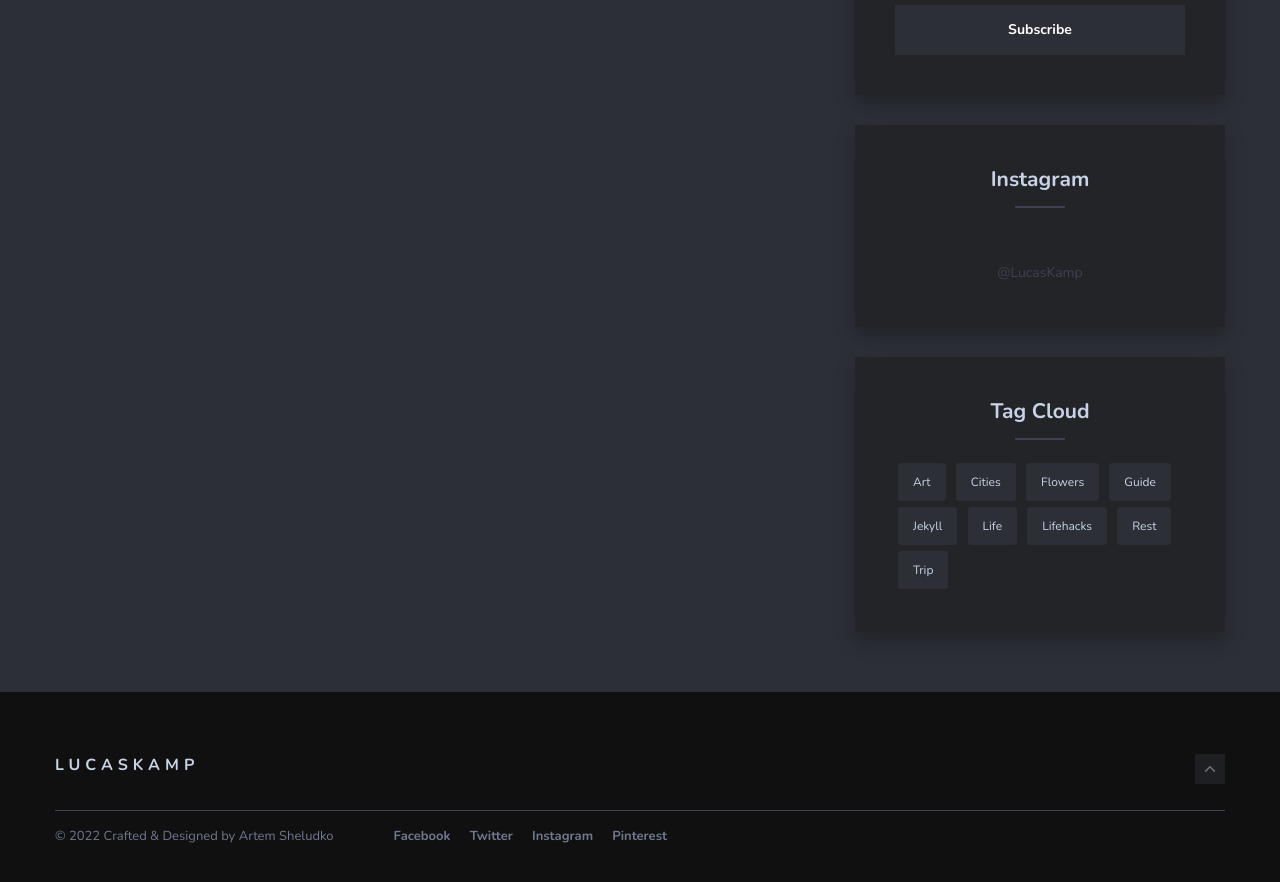
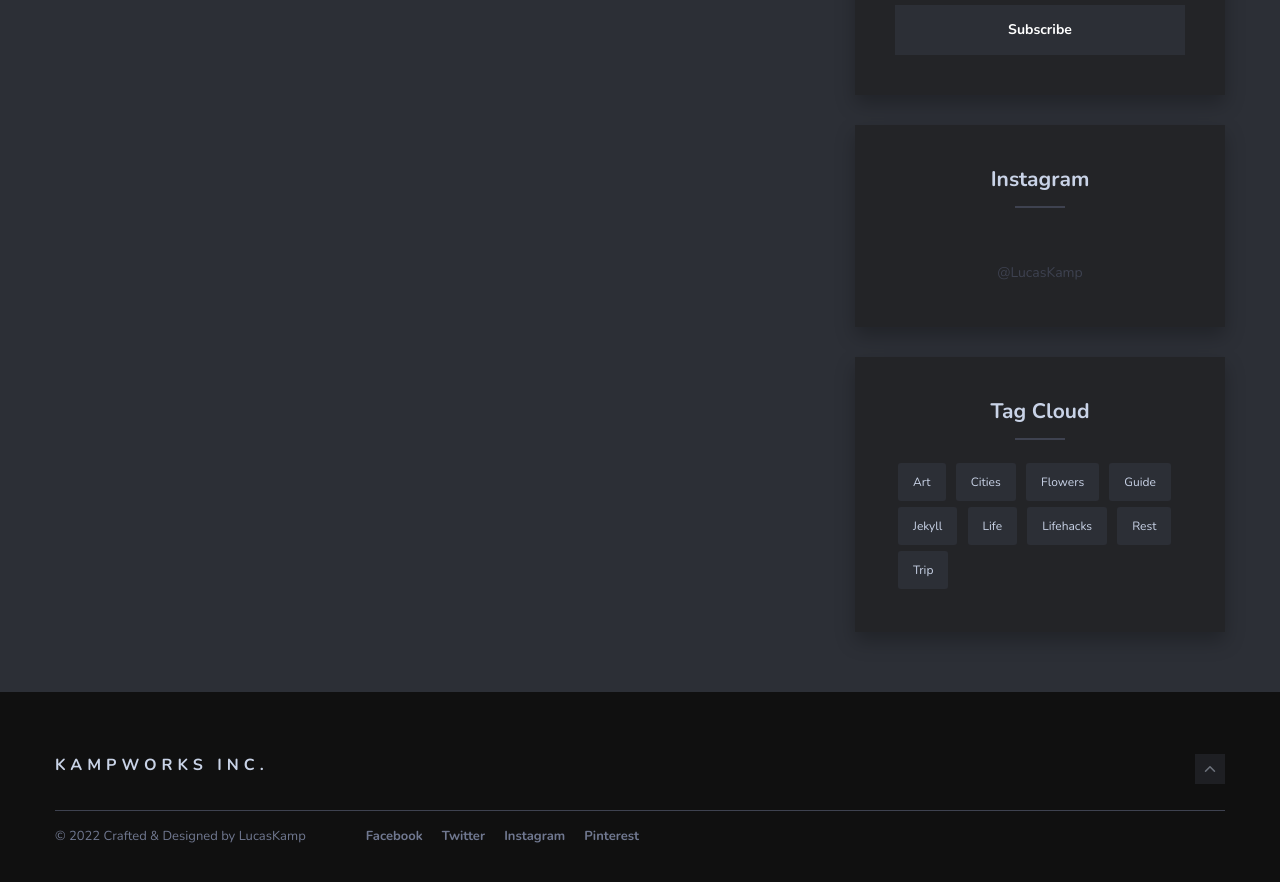
Before and after one commit to lucaskamp/lucaskamp.github.io, a Jekyll site: the page built from _posts/2018-05-29-welcome-to-jekyll.markdown, in a window 1280 px wide and 900 px high, scrolled down 1943 px. Shown: the top 882 px of the window. Built offline with Jekyll 4.4.1, drawn with Linux system fonts in a browser that asks for light colours; nearby versions of some CDN libraries; comment, search, counter and statistics services are not loaded.

Commit message:
LucasKamp's Blog

```diff
--- a/_includes/disqus-comments.html
+++ b/_includes/disqus-comments.html
@@ -9,6 +9,6 @@
     })();
   </script>
   <noscript>Please enable JavaScript to view the
-    <a href="https://blog.lucaskamp.com">comments powered by LucasKamp</a>
+    <a href="https://disqus.com/?ref_noscript">comments powered by Disqus.</a>
   </noscript>
 </div> <!-- /.comments -->
--- a/_includes/footer.html
+++ b/_includes/footer.html
@@ -4,13 +4,13 @@
       <div class="col col-12">
         <div class="footer-top">
           <h2 class="logo-title">
-            <a href="{{site.baseurl}}/" class="logo-text">LucasKamp</a>
+            <a href="{{site.baseurl}}/" class="logo-text">KampWorks Inc.</a>
           </h2>
           <div class="top"><i class="ion ion-ios-arrow-up"></i></div>
         </div>
         <div class="footer-bottom">
           <div class="copyright">
-            <p>&copy; {{site.time | date: '%Y'}} Crafted & Designed by <a href="https://github.com/artemsheludko">Artem Sheludko</a></p>
+            <p>&copy; {{site.time | date: '%Y'}} Crafted & Designed by <a href="https://blog.lucaskamp.com">LucasKamp</a></p>
           </div>
           <div class="footer-social">
             <ul class="list-reset">
```
